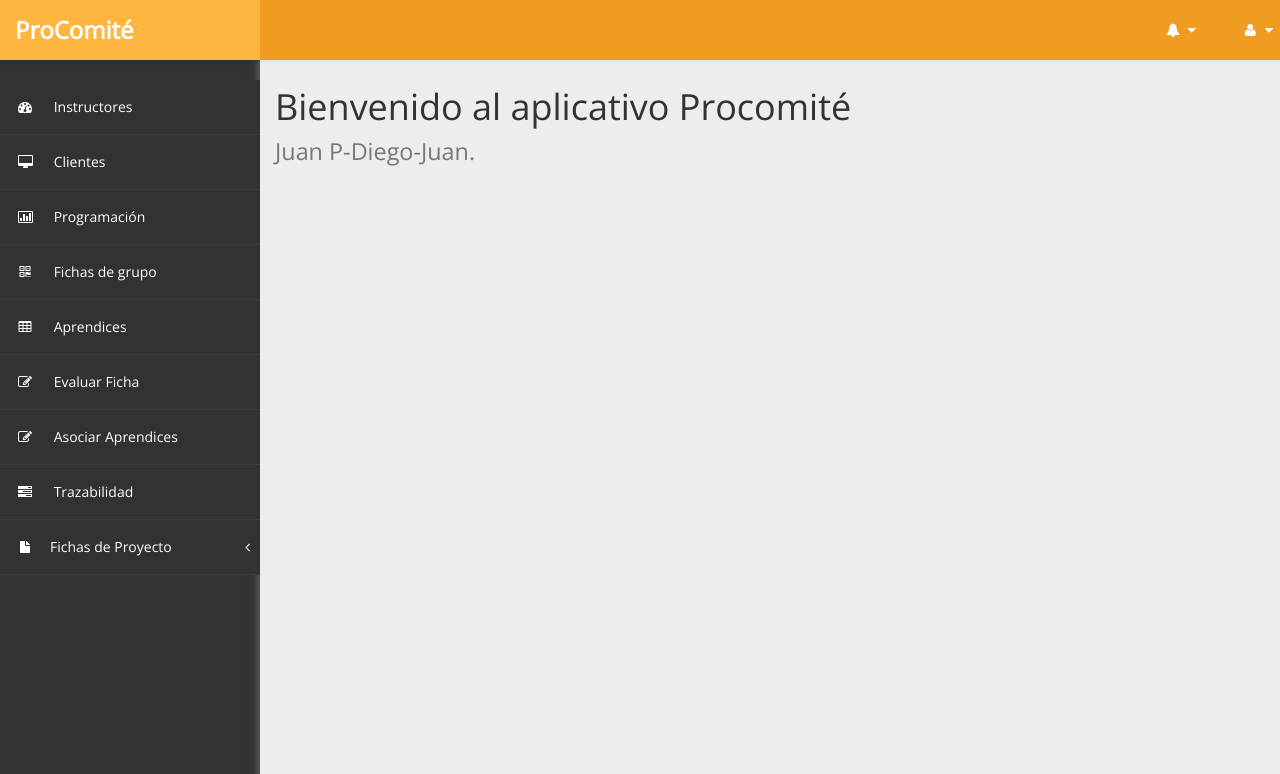
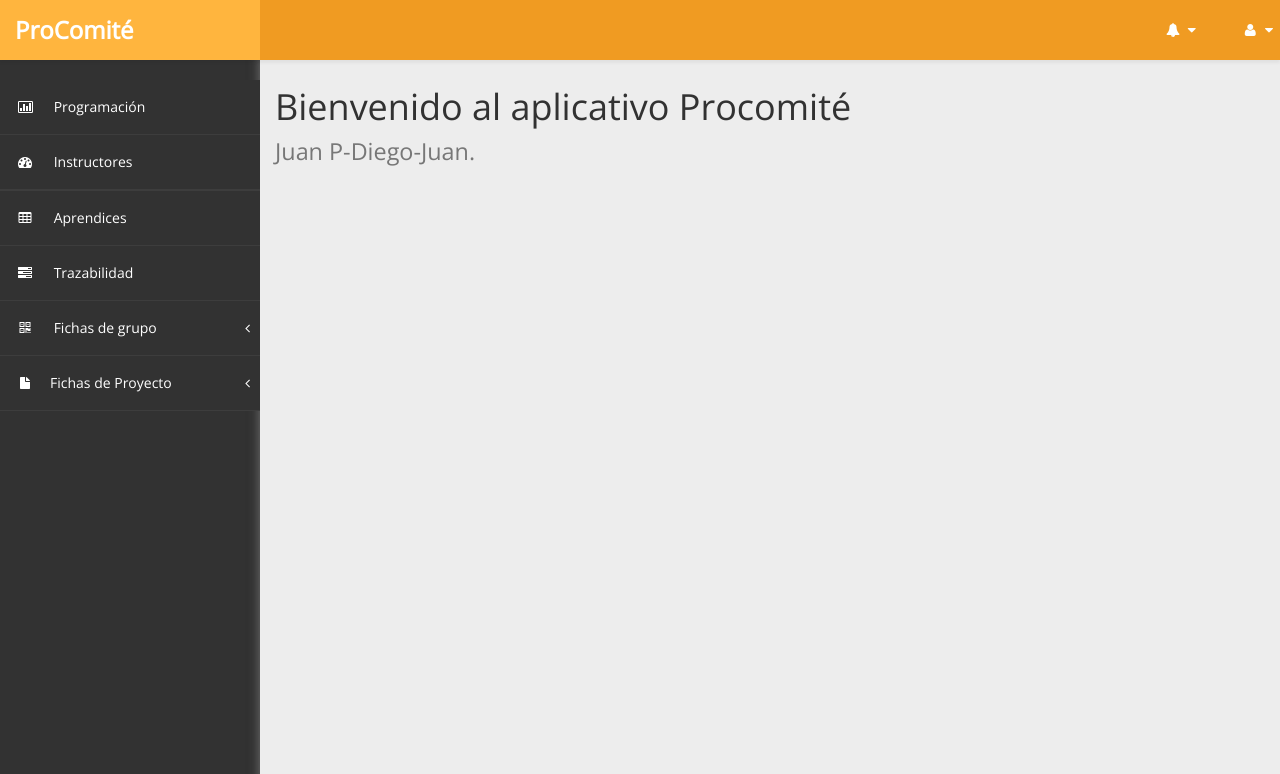
Before and after one commit to JuanEstebanP/ProComite2, a CodeIgniter app: page /ProComite2/index.php/inicio/index in a window 1280 px wide. Shown: the top 774 px of the page. Run offline with CodeIgniter, Linux system fonts and the light colour scheme; some libraries are stand-ins or nearby versions.

Commit message:
Cambios en el sidebar
:+1:

```diff
--- a/application/views/Master.php
+++ b/application/views/Master.php
@@ -253,41 +253,50 @@
 <nav class="navbar-default navbar-side" role="navigation">
   <div class="sidebar-collapse">
     <ul class="nav" id="main-menu">
+      <li>
+        <a href="<?php base_url();?>ControllerProgramacion"><i class="fa fa-bar-chart-o"></i> Programación</a>
+      </li>
 
       <li>
         <a href="<?php base_url();?>ControllerInstructor"><i class="fa fa-dashboard"></i> Instructores</a>
       </li>
       <li>
-        <a href="<?php base_url();?>ControllerCliente" ><i class="fa fa-desktop"></i> Clientes</a>
-      </li>
-      <li>
-        <a href="<?php base_url();?>ControllerProgramacion"><i class="fa fa-bar-chart-o"></i> Programación</a>
-      </li>
-      <li>
-        <a href="<?php base_url();?>ControllerFicha"><i class="fa fa-qrcode"></i> Fichas de grupo</a>
+
       </li>
 
       <li>
         <a href="<?php base_url(); ?>ControllerAprendiz "><i class="fa fa-table"></i> Aprendices</a>
       </li>
     <li>
-        <a href="<?php base_url(); ?>ControllerEvaluarFichas" ><i class="fa fa-edit"></i> Evaluar Ficha </a>
+      <a href="<?php base_url(); ?>ControllerTrazabilidad"><i class="fa fa-tasks" aria-hidden="true"></i> Trazabilidad</a>
+    </li>
+    <!-- Fichas grupo -->
+    <li>
+      <a href="#"><i class="fa fa-qrcode"></i> Fichas de grupo <span class="fa arrow"></span></a>
+      <ul class="nav nav-second-level">
+        <li>
+          <a href="<?php base_url();?>ControllerFicha" data-toggle="tooltip" title="Registrar, Consultar, Modificar" data-placement="right"><i class="fa fa-thumb-tack" aria-hidden="true"></i>Gestionar fichas grupo</a>
         </li>
         <li>
-        <a href="<?php base_url(); ?>ControllerLlenarfichagrupo" ><i class="fa fa-edit"></i> Asociar Aprendices </a>
+          <a href="<?php base_url(); ?>ControllerLlenarfichagrupo"><i class="fa fa-plus-square" aria-hidden="true"></i>Asociar aprendices</a>
         </li>
-      <li>
-        <a href="<?php base_url(); ?>ControllerTrazabilidad"><i class="fa fa-tasks" aria-hidden="true"></i> Trazabilidad</a>
+      </ul>
     </li>
-
+    <!-- Fichas Proyecto -->
     <li>
       <a href="#"><i class="fa fa-fw fa-file"></i>Fichas de Proyecto <span class="fa arrow"></span></a>
       <ul class="nav nav-second-level">
         <li>
-              <a href="<?PHP base_url(); ?>ControllerFichaproyecto">Gestionar fichas</a>
+          <a href="<?PHP base_url(); ?>ControllerFichaproyecto" data-toggle="tooltip" title="Registrar, Consultar, Modificar"  data-placement="right"><i class="fa fa-thumb-tack" aria-hidden="true"></i>Gestionar fichas proyecto</a>
         </li>
         <li>
-              <a href="<?php base_url(); ?>ControllerLlenarfichapro">Asociar aprendices</a>
+          <a href="<?php base_url(); ?>ControllerLlenarfichapro"><i class="fa fa-plus-square" aria-hidden="true"></i>Asociar aprendices</a>
+        </li>
+        <li>
+          <a href="<?php base_url(); ?>ControllerEvaluarFichas"><i class="fa fa-edit"></i> Evaluar Ficha</a>
+        </li>
+        <li>
+          <a href="<?php base_url();?>ControllerCliente" ><i class="fa fa-desktop"></i> Clientes</a>
         </li>
       </ul>
 
@@ -327,3 +336,9 @@ $(document).ready(function () {
   $('#dataTables-example').dataTable();
 });
 </script>
+
+<script>
+$(document).ready(function(){
+    $('[data-toggle="tooltip"]').tooltip();
+});
+</script>
```
Lines whose indentation alone changed are shown as unchanged.
